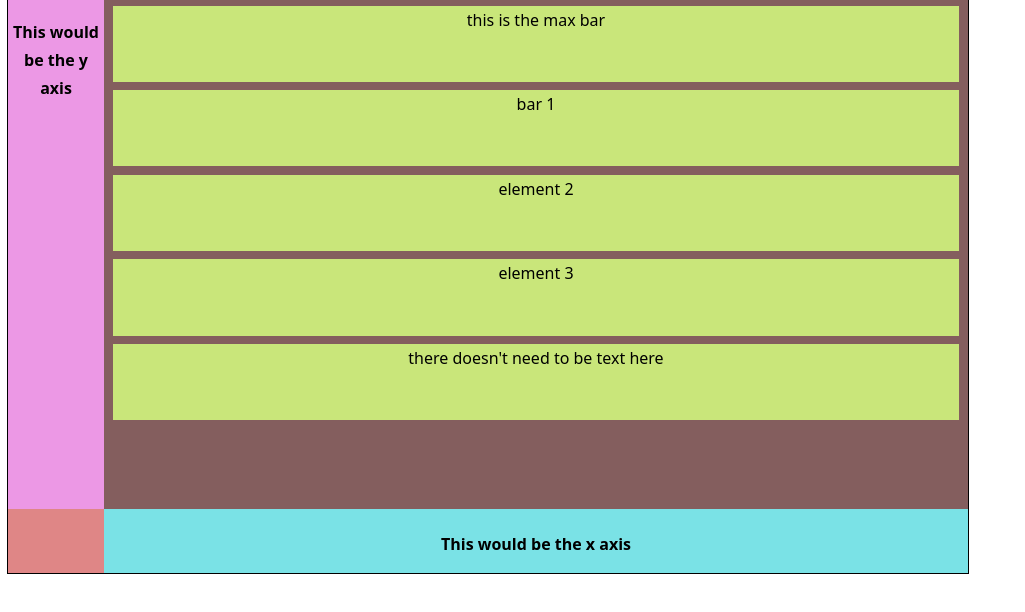
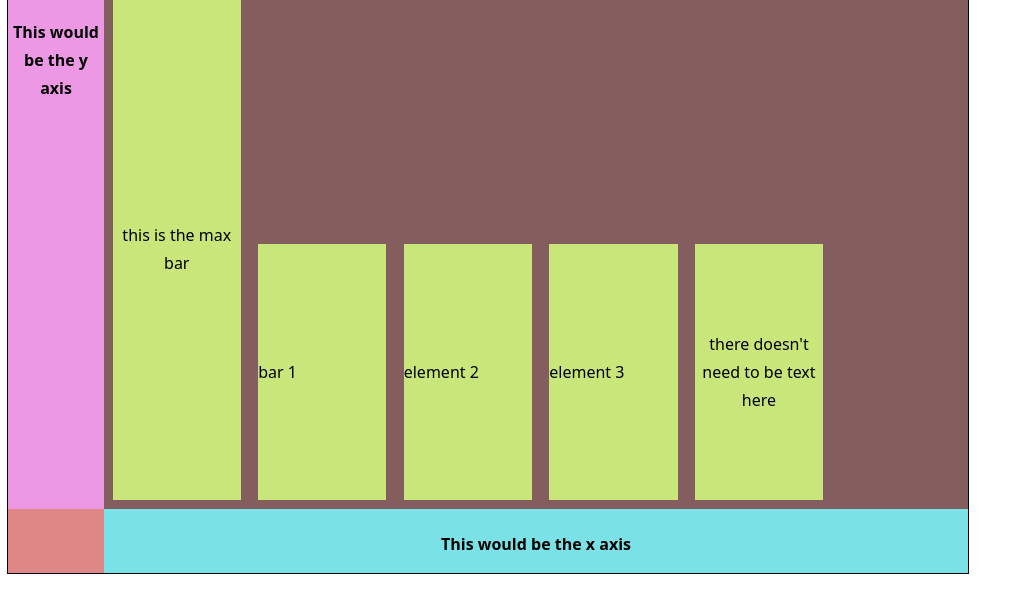
Before and after one commit to tomthebarbarian/barchartstretch, a website: page bar.html in a window 1280 px wide. Shown: the part 194-806 px from the top of the page, without its empty margins (0-1025 px from the left). Drawn offline with nearby package versions, Linux system fonts and the light colour scheme.

Commit message:
converted my horizontally extending bars to vertically extending ones

```diff
--- a/styles/barstyle.css
+++ b/styles/barstyle.css
@@ -67,25 +67,33 @@ ul{
   padding: 0;
   height: 100%;
   width: 100%;
+  text-align: left;
+  display: flex;
+  align-items: flex-end;
+
 }
 
 li{
+
   background-color: rgb(201, 230, 122);
   /*li margin is bar spacing*/
   position: relative;
   margin: 1%;
-  height: 14.85%;
-  max-width: 98%;
+  width: 14.85%;
+  height: 50%;
+  display: flex;
+  align-items: center;
+  text-align: center;
 }
 
 #barplacehold {
   position: absolute;
-  left : 30%;
+  left : 0%;
 }
 
 .maxbar {
   /*placeholding*/
-  width: 98%;
+  height: 98%;
 }
 
 /*
@@ -118,5 +126,5 @@ li{
 }
 
 main {
-  text-align:center
+  text-align:center;
 }
```
